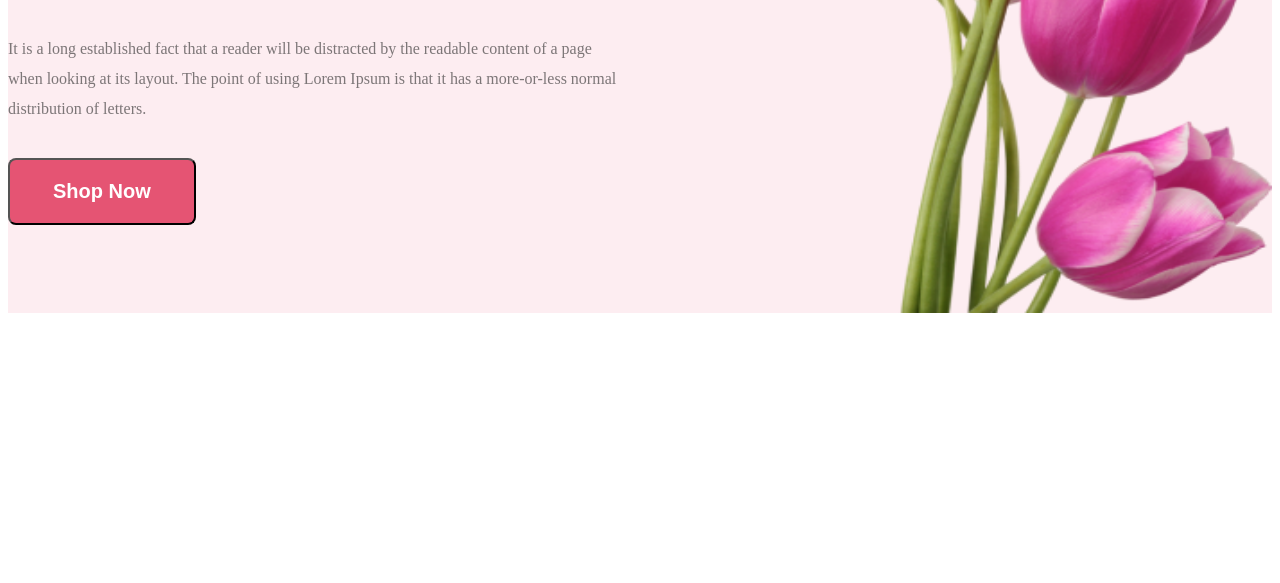
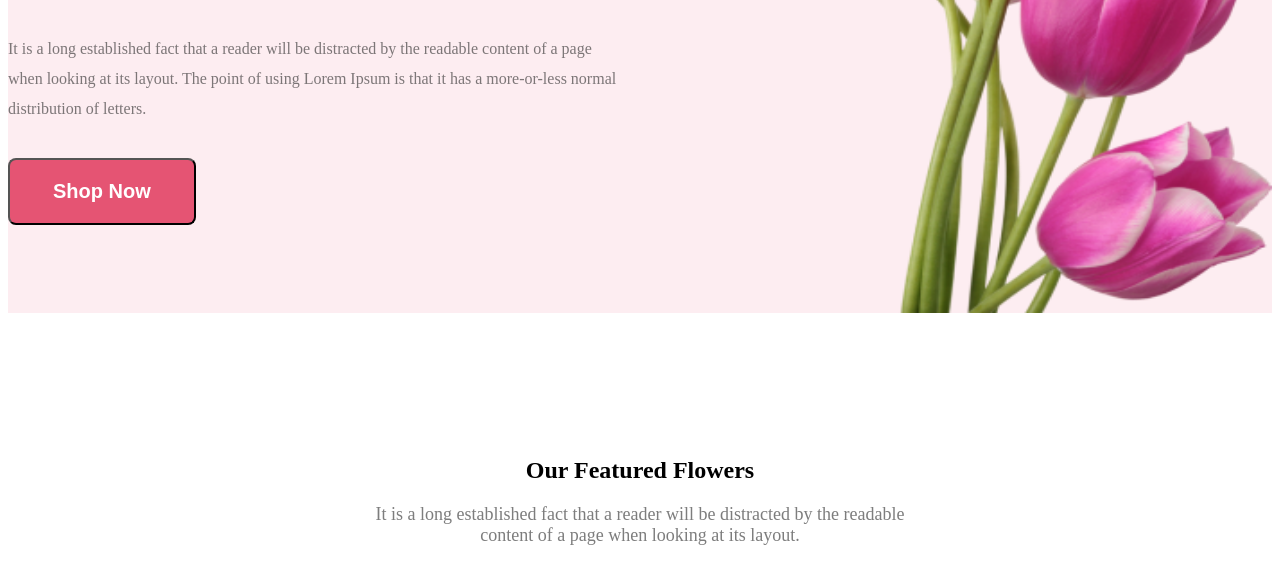
Before and after one commit to Shajadulhaqueemon111/flower-shope-website, a plain HTML site: page index.html in a window 1280 px wide. Shown: the part 395-978 px from the top of the page. Before the commit the page ends 800 px from the top, so only its background shows below. Drawn offline with Linux system fonts and the light colour scheme.

Commit message:
main commit section

```diff
--- a/index.css
+++ b/index.css
@@ -32,3 +32,20 @@ font-weight: 700;
 height: 700px;
 
 }
+.reposit{
+text-align: center;
+margin-top: 100px;
+padding: 24px;
+}
+.denger{
+color: #272727;
+text-align: center;
+font-size: 45px;
+font-weight: 800;
+}
+.title-repo{
+color: rgba(39, 39, 39, 0.60);
+font-size: 18px;
+font-weight: 400;
+text-align: center;
+}
--- a/index.html
+++ b/index.html
@@ -19,7 +19,16 @@
            </div>
     </header>
     <main>
-
+          <section>
+             <div class="reposit">
+                <div>
+                    <h2 class="danger">
+                        Our Featured Flowers
+                    </h2>
+                    <p class="title-repo">It is a long established fact that a reader will be distracted by the readable<br> content of a page when looking at its layout.</p>
+                </div>
+             </div>
+          </section>
     </main>
     <footer>
 
```
Lines whose indentation alone changed are shown as unchanged.
